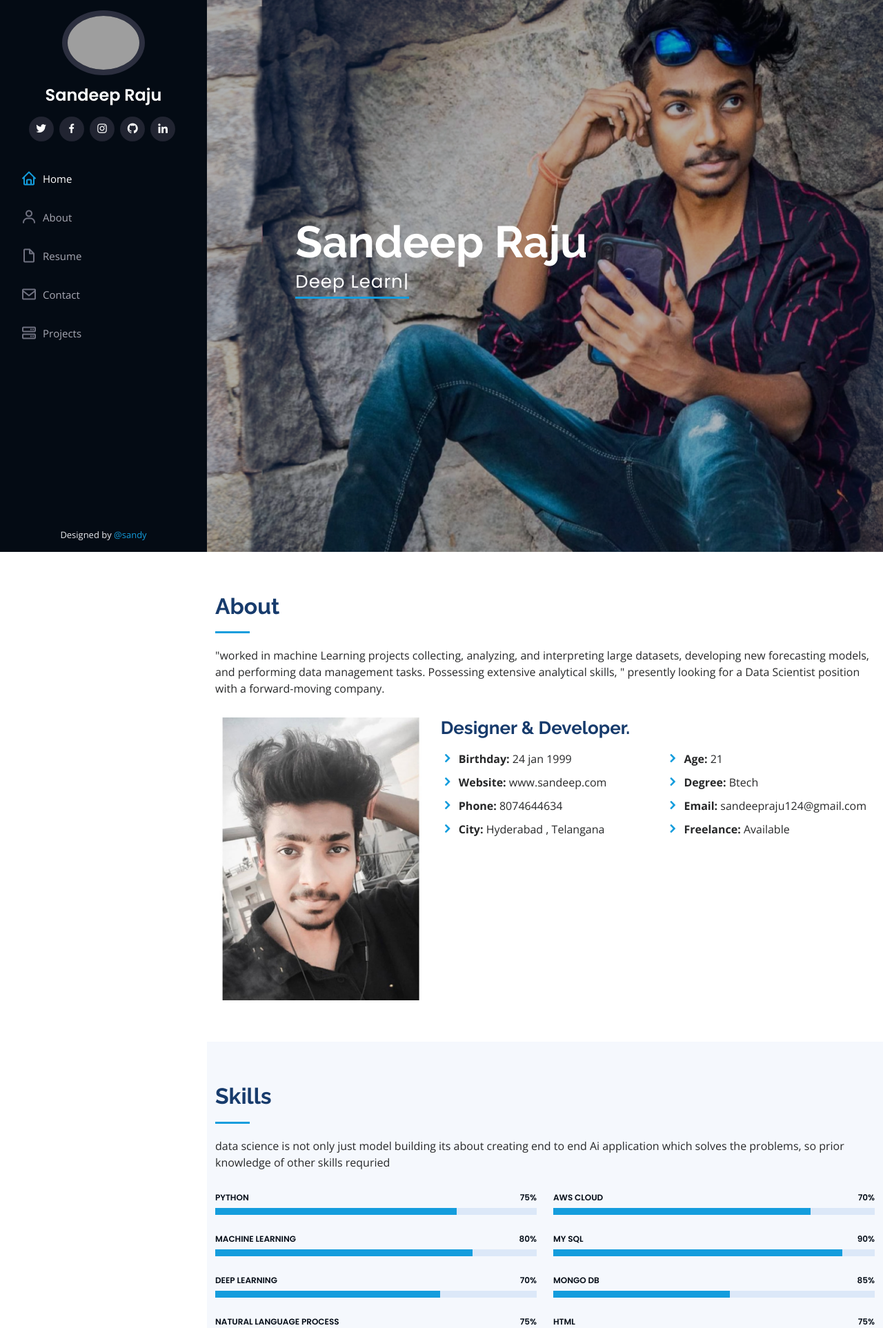
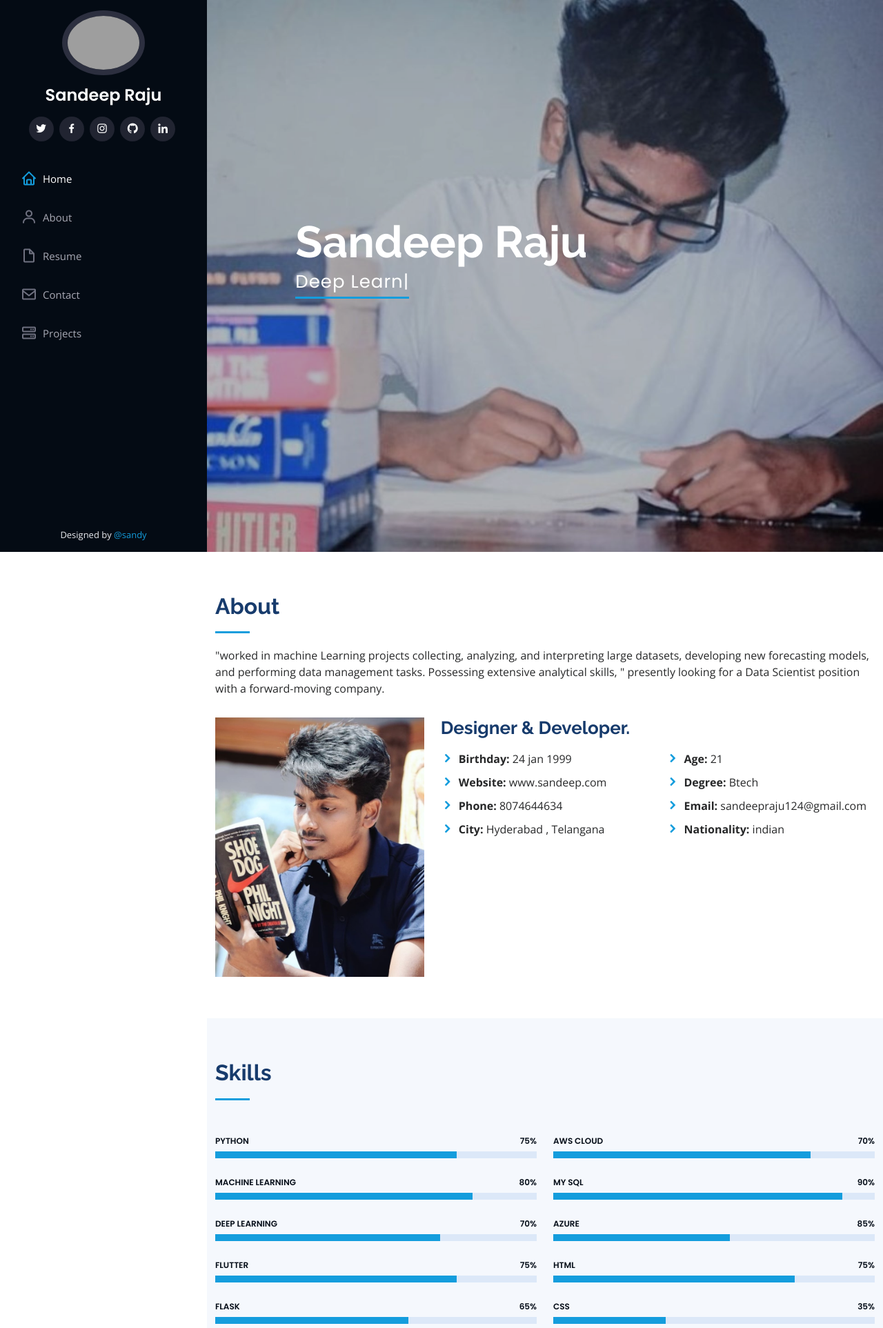
Before and after one commit to sandeepraju124/website, a Flask app: page / in a window 1280 px wide. Shown: the top 1925 px of the page at 69% size. Run offline with Flask 2, Linux system fonts and the light colour scheme; parts of the project's set-up code (start-up, migrations or seed data) failed here and were passed over; some libraries are stand-ins or nearby versions; grey boxes are pictures that could not be loaded.

Commit message:
code photo

```diff
--- a/static/css2/style.css
+++ b/static/css2/style.css
@@ -212,7 +212,7 @@ h1, h2, h3, h4, h5, h6 {
 #hero {
   width: 100%;
   height: 100vh;
-  background: url("../img/cover2-bg.jpg") top center;
+  background: url("../img/cov1.jpg") top center;
   background-size: cover;
 }
 
--- a/templates/index.html
+++ b/templates/index.html
@@ -75,7 +75,7 @@
   <section id="hero" class="d-flex flex-column justify-content-center align-items-center">
     <div class="hero-container" data-aos="fade-in">
       <h1>Sandeep Raju</h1>
-      <p> <span class="typed" data-typed-items="Machine Learning, Deep Learning,Computer Vision,Developer, Freelancer"></span></p>
+      <p> <span class="typed" data-typed-items="Machine Learning, Deep Learning,Cloud,Developer, Freelancer"></span></p>
     </div>
   </section><!-- End Hero -->
 
@@ -95,7 +95,8 @@
         </div>
         <div class="row">
           <div class="col-lg-4" data-aos="fade-right">
-            <img src="static/img/sandy2.jpg" class="img-fluid" alt="">
+<!--            <img src="static/img/sandy2.jpg" class="img-fluid" alt="">-->
+              <img src="static/img/san.jpg" class="img-fluid" alt="">
           </div>
           <div class="col-lg-8 pt-4 pt-lg-0 content" data-aos="fade-left">
             <h3>Designer &amp;  Developer.</h3>
@@ -115,7 +116,7 @@
                   <li><i class="icofont-rounded-right"></i> <strong>Age:</strong> 21</li>
                   <li><i class="icofont-rounded-right"></i> <strong>Degree:</strong> Btech </li>
                   <li><i class="icofont-rounded-right"></i> <strong>Email:</strong> sandeepraju124@gmail.com</li>
-                  <li><i class="icofont-rounded-right"></i> <strong>Freelance:</strong> Available</li>
+                  <li><i class="icofont-rounded-right"></i> <strong>Nationality:</strong> indian</li>
                 </ul>
               </div>
             </div>
@@ -137,8 +138,10 @@
 
         <div class="section-title">
           <h2>Skills</h2>
-          <p>data science is not only just model building its about creating end to end Ai application
-          which solves the problems, so prior knowledge of other skills requried</p>
+          <p>
+<!--            data science is not only just model building its about creating end to end Ai application-->
+<!--          which solves the problems, so prior knowledge of other skills requried-->
+          </p>
         </div>
 
         <div class="row skills-content">
@@ -167,7 +170,7 @@
             </div>
 
             <div class="progress">
-              <span class="skill">Natural language process <i class="val">75%</i></span>
+              <span class="skill">Flutter <i class="val">75%</i></span>
               <div class="progress-bar-wrap">
                 <div class="progress-bar" role="progressbar" aria-valuenow="75" aria-valuemin="0" aria-valuemax="100" style="width:75%"></div>
               </div>
@@ -199,7 +202,7 @@
             </div>
 
             <div class="progress">
-              <span class="skill">Mongo DB <i class="val">85%</i></span>
+              <span class="skill">Azure <i class="val">85%</i></span>
               <div class="progress-bar-wrap">
                 <div class="progress-bar" role="progressbar" aria-valuenow="55" aria-valuemin="0" aria-valuemax="100" style="width:85%"></div>
               </div>
@@ -341,7 +344,7 @@
         <div class="section-title">
           <h2>Contact</h2>
           <p>To contact click below button you are redirected to contact section.</p>
-        <button  class="flex-shrink-0 text-white bg-indigo-500 border-0 py-2 px-8 focus:outline-none hover:bg-indigo-600 rounded text-lg mt-10 sm:mt-0"><a href="/">Button</a></button>
+        <button  class="flex-shrink-0 text-white bg-indigo-500 border-0 py-2 px-8 focus:outline-none hover:bg-indigo-600 rounded text-lg mt-10 sm:mt-0"><a href="/contact">Button</a></button>
     </div>
         </div>
 
```
Also changed, not shown: static/css/styles.css.
